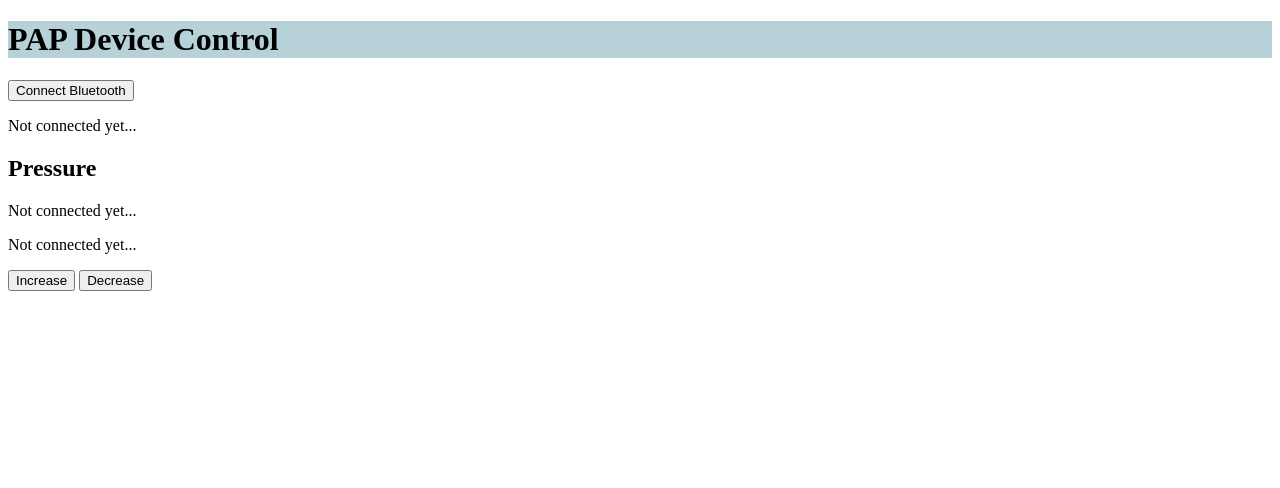
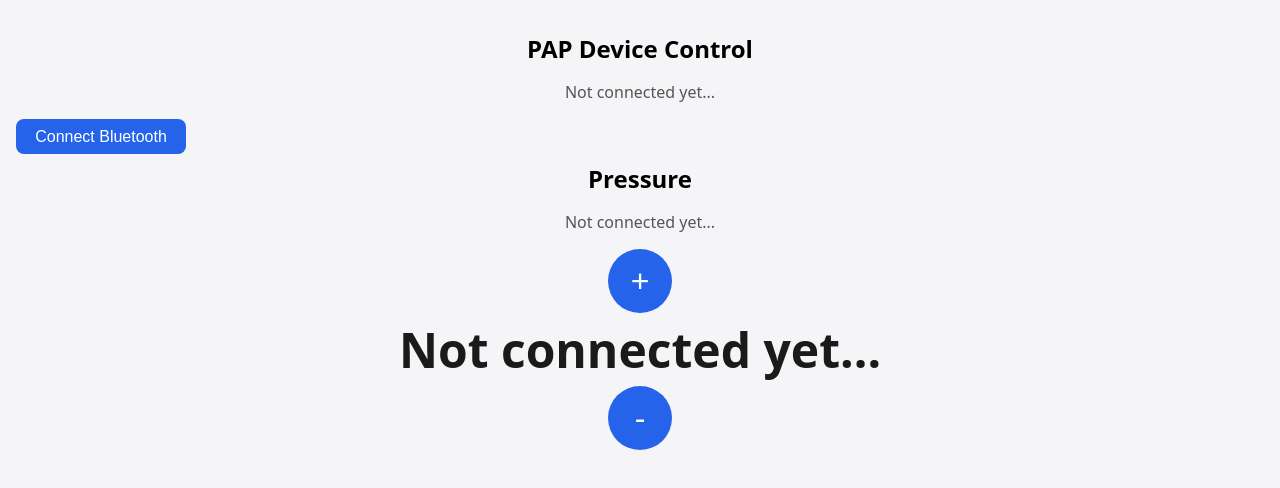
Before and after one commit to alex2004123-nz/FYP-Device-App, a plain HTML site: page index.html in a window 1280 px wide. Drawn offline with Linux system fonts and the light colour scheme.

Commit message:
basic css

```diff
--- a/index.html
+++ b/index.html
@@ -2,20 +2,25 @@
 <html>
 <head>
     <meta charset="UTF-8">
-    <title>My Website</title>
+    <meta name="viewport" content="width=device-width, initial-scale=1.0">
+    <title>PAP Pressure Control</title>
     <script src="script.js" defer></script>
     <link rel="stylesheet" href="style.css">
 </head>
 <body>
 
 <h1>PAP Device Control</h1>
-<button id="bluetoothConnect">Connect Bluetooth</button>
-<p id="connect_status"> Not connected yet... </p>
-<h2>Pressure</h2>
-<p id="pressureDisplay"> Not connected yet... </p>
-<p id="setPressureDisplay">Not connected yet...</p>
-<button id="increase">Increase</button>
-<button id="decrease">Decrease</button>
+
+<div class="layout">
+  <div><p class="connect_stat" id="connect_status"> Not connected yet... </p></div>
+  <div><button class="bt_button" id="bluetoothConnect">Connect Bluetooth</button></div>
+  <div><h2>Pressure</h2></div>
+  <div><p id="pressureDisplay"> Not connected yet... </p></div>
+  <div class="bt_wrapper"><button class="center-btn" id="increase">+</button></div>
+  <div><p id="setPressureDisplay">Not connected yet...</p></div>
+  <div class="bt_wrapper"><button class="center-btn" id="decrease">-</button></div>
+</div>
+
 
 
 </body>
--- a/script.js
+++ b/script.js
@@ -6,13 +6,13 @@ const decreaseButton = document.getElementById('decrease');
 
 const SERVICE_UUID =  "12345678-1234-1234-1234-123456789abc";
 const PRESSURE_CHAR_UUID = "87654321-4321-4321-4321-cba987654321";
-const WRITE_CHARACTERISTIC_UUID = '87654321-4321-4321-4321-cba987655676';
+const WRITE_CHARACTERISTIC_UUID = "87654321-4321-4321-4321-cba987655676";
 
 let connectedDevice = null;
 let gattServer = null;
 let bluetoothService = null;
 let pressureCharacteristic = null;
-let writeCharacteristic;
+let writeCharacteristic = null;;
 let motorControlCharacteristic = null;
 
 button.addEventListener('click', connectBluetooth);
@@ -45,6 +45,7 @@ function handlePressureData(event) {
 }
 
 async function sendCommand(action) {
+  console.log("click")
     if (!writeCharacteristic) return;
 
     try {
@@ -67,11 +68,7 @@ async function connectBluetooth() {
 
       // 1. Scan and filter devices
     connectedDevice = await navigator.bluetooth.requestDevice({
-        // This forces the browser to show EVERY local BLE device it finds
         acceptAllDevices: true,
-
-        // CRITICAL: You MUST list the service UUIDs you plan to talk to later,
-        // otherwise the browser blocks you from communicating with them after connection.
         optionalServices: [SERVICE_UUID]
     });
 
--- a/style.css
+++ b/style.css
@@ -1,4 +1,78 @@
+body {
+  font-family: system-ui, -apple-system, sans-serif;
+  background: #f5f5f7;
+  margin: 0;
+  padding: 1rem;
+}
+
+.layout {
+
+  /* justify-content: center; Centers horizontally */
+  align-items: center;     /* Centers vertically */
+  text-align: center;
+
+}
+
 h1 {
-    color: black;
-    background-color: #b6d1d7;
+  text-align: center;
+  font-size: 1.5rem;
 }
+
+.layout h2 {
+  margin: 0.5rem 0 0;
+}
+
+#connect_status,
+#pressureDisplay {
+  color: #555;
+  font-size: 1rem;
+}
+
+#setPressureDisplay {
+  font-size: 3rem;
+  font-weight: 700;
+  color: #1a1a1a;
+  margin: 0.25rem 0;
+}
+
+button {
+  width: 64px;
+  height: 64px;
+  border: none;
+  border-radius: 50%;
+  background: #2563eb;
+  color: white;
+  font-size: 2rem;
+  line-height: 1;
+  display: flex;
+  align-items: center;
+  justify-content: center;
+  touch-action: manipulation;
+}
+
+.bt_button {
+    margin-right: 20px;
+}
+
+button:active {
+  background: #1d4ed8;
+  transform: scale(0.95);
+}
+
+#bluetoothConnect {
+  width: auto;
+  height: auto;
+  border-radius: 8px;
+  padding: 0.6rem 1.2rem;
+  font-size: 1rem;
+}
+
+.bt_wrapper {
+    text-align: center;
+}
+
+.center-btn {
+  display: block;
+  margin-left: auto;
+  margin-right: auto;
+}
```
